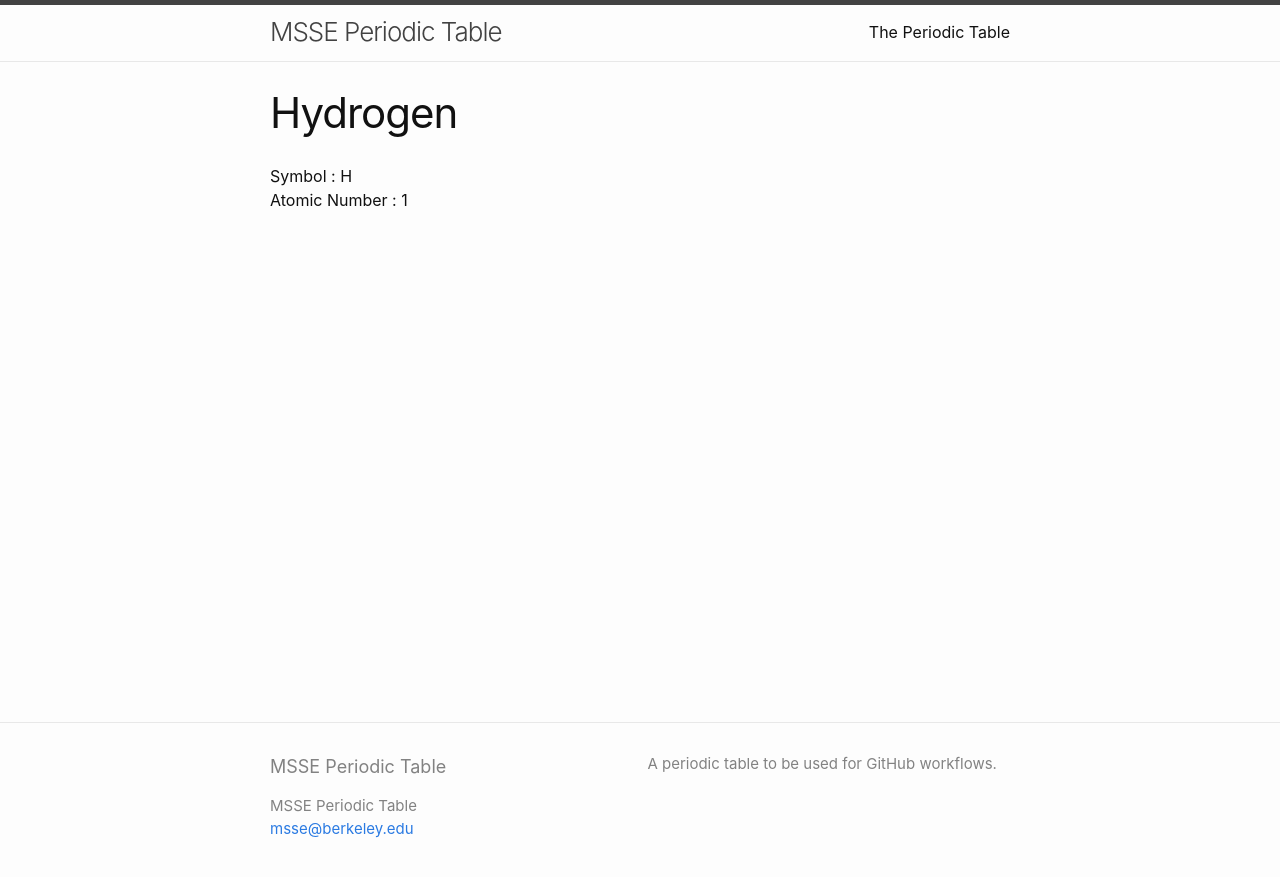
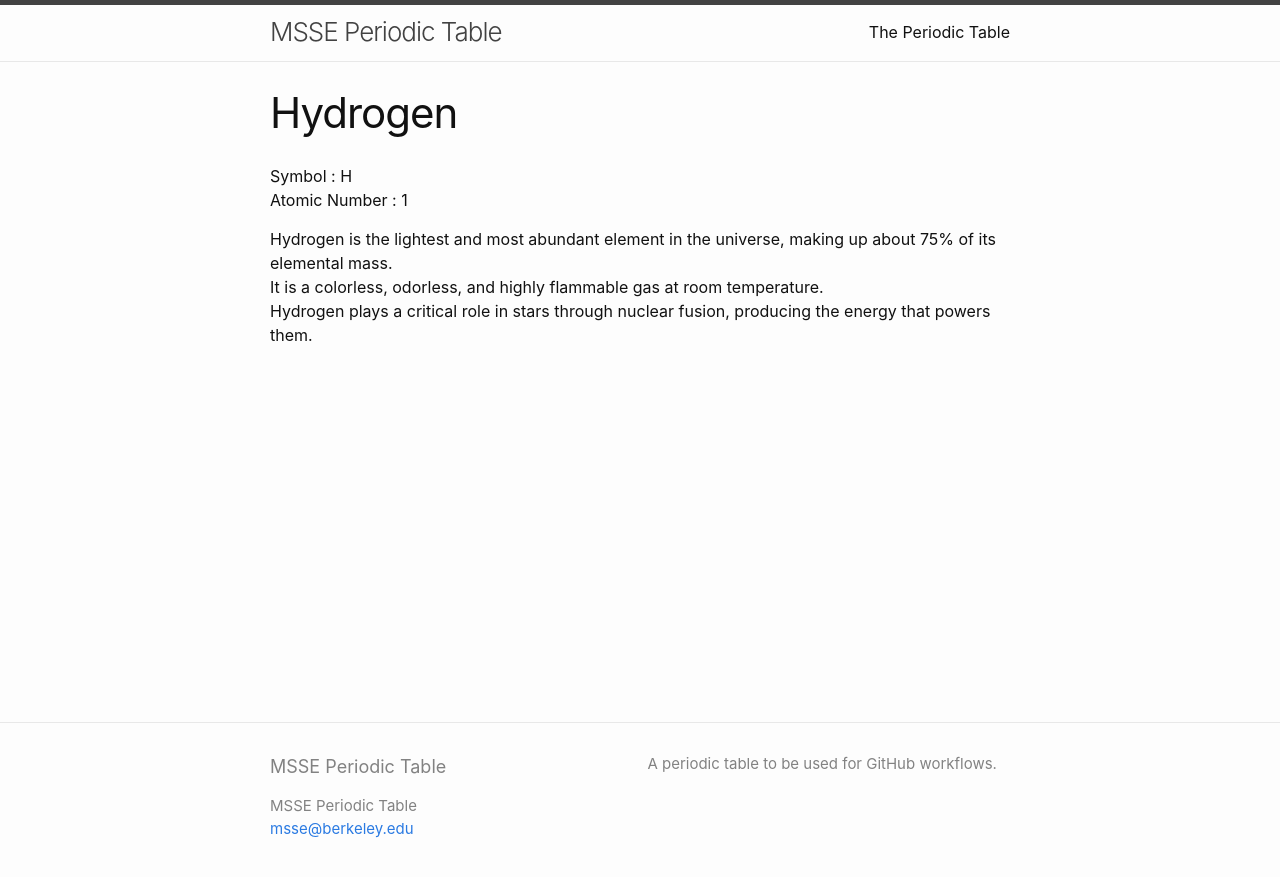
Before and after one commit to msse-chem-280-2025/periodic-table, a Jekyll site: the page built from elements/hydrogen.md, in a window 1280 px wide. Shown: the top 877 px of the page. Built offline with Jekyll 4.4.1, drawn with Linux system fonts in a browser that asks for light colours.

Commit message:
Add Hydrogen page with symbol, atomic number, and descriptive details

```diff
--- a/elements/hydrogen.md
+++ b/elements/hydrogen.md
@@ -5,3 +5,7 @@ title: Hydrogen
 
 Symbol : H
 Atomic Number : 1
+
+Hydrogen is the lightest and most abundant element in the universe, making up about 75% of its elemental mass.
+It is a colorless, odorless, and highly flammable gas at room temperature.
+Hydrogen plays a critical role in stars through nuclear fusion, producing the energy that powers them.
```
